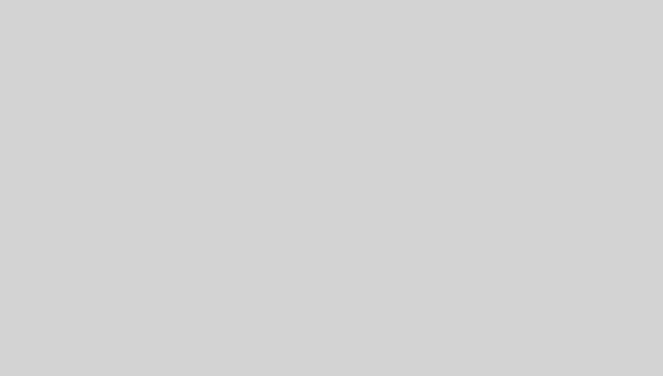
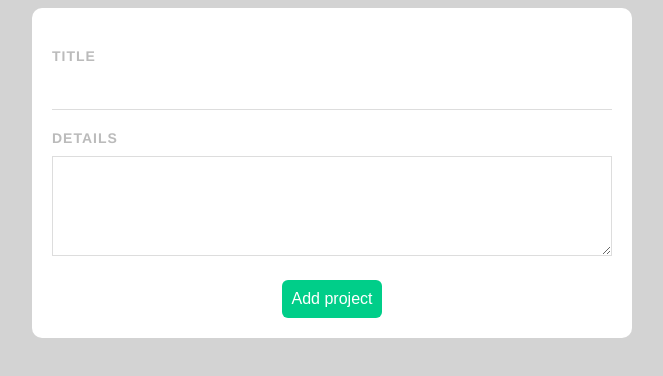
Before and after one commit to caren1/vuejs-ninja, a Vue app in the folder ninja-planner/: page /add in a window 1280 px wide. Before the commit this address had no page. Shown: the top 376 px of the page, without its empty margins (308-971 px from the left). Built offline with nearby package versions, Linux system fonts and the light colour scheme.

Commit message:
new project form and route

```diff
--- a/ninja-planner/src/router/index.js
+++ b/ninja-planner/src/router/index.js
@@ -1,5 +1,6 @@
 import { createRouter, createWebHistory } from 'vue-router'
 import Home from '../views/Home.vue'
+import AddProject from '../views/AddProject.vue'
 
 const routes = [
   {
@@ -7,6 +8,11 @@
     name: 'Home',
     component: Home
   },
+  {
+    path: '/add',
+    name: 'AddProject',
+    component: AddProject,
+  }
 ]
 
 const router = createRouter({
--- /dev/null
+++ b/ninja-planner/src/views/AddProject.vue
@@ -0,0 +1,66 @@
+<template>
+  <form @submit.prevent="handleSubmit">
+      <label for="title">Title</label>
+      <input type="text" required v-model="title"/>
+      <label for="details">details</label>
+      <textarea name="details" id="details" required v-model="details"></textarea>
+        <button>Add project</button>
+  </form>
+</template>
+
+<script>
+export default {
+    data() {
+        return {
+            title: '',
+            details: ''
+        }
+    },
+    methods: {
+        handleSubmit() {
+            console.log(this.title, this.details);
+        }
+    }
+}
+</script>
+
+<style>
+ form {
+    background: white;
+    padding: 20px;
+    border-radius: 10px;
+  }
+  label {
+    display: block;
+    color: #bbb;
+    text-transform: uppercase;
+    font-size: 14px;
+    font-weight: bold;
+    letter-spacing: 1px;
+    margin: 20px 0 10px 0
+  }
+  input {
+    padding: 10px;
+    border: 0;
+    border-bottom: 1px solid #ddd;
+    width: 100%;
+    box-sizing: border-box;
+  }
+  textarea {
+    border: 1px solid #ddd;
+    padding: 10px;
+    width: 100%;
+    box-sizing: border-box;
+    height: 100px;
+  }
+  form button {
+    display: block;
+    margin: 20px auto 0;
+    background: #00ce89;
+    color: white;
+    padding: 10px;
+    border: 0;
+    border-radius: 6px;
+    font-size: 16px;
+  }
+</style>
```
